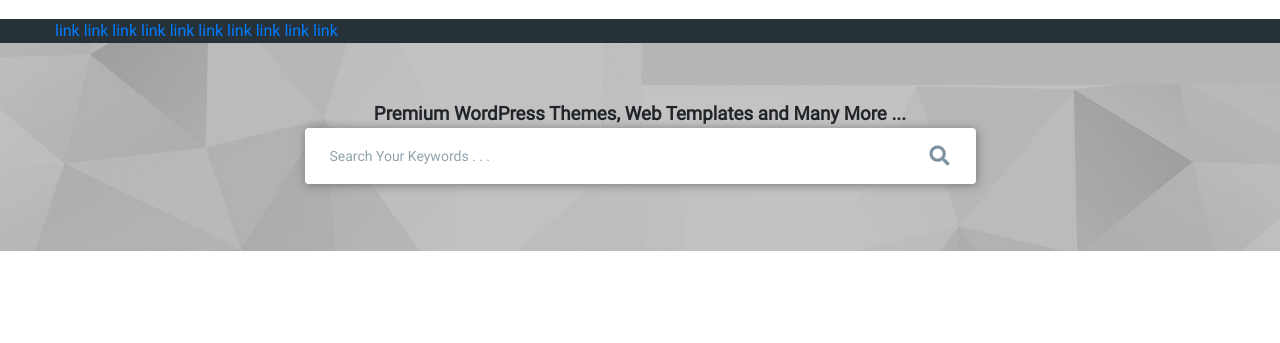
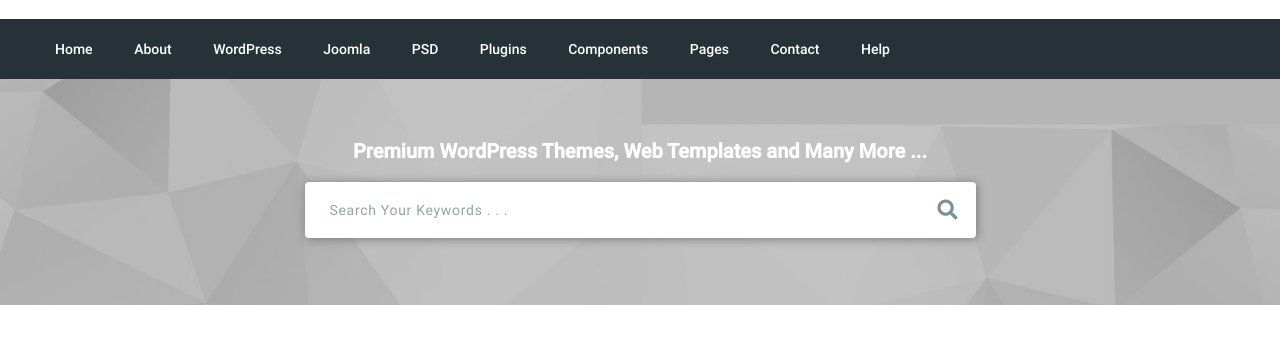
Before and after one commit to Giruta/Second-Project-Store, a website: page app/all-items.html in a window 1280 px wide. Shown: the part 77-420 px from the top of the page. Drawn offline with nearby package versions, Linux system fonts and the light colour scheme.

Commit message:
all-items page: header + inner

```diff
--- a/app/index.html
+++ b/app/all-items.html
@@ -18,7 +18,7 @@
 <header id="header">
     <div class="top-header container d-flex align-items-center">
         <div class="logo">
-            <a href="index.html">
+            <a href="all-items.html">
                 <img src="img/logo.png" alt="">
             </a>
         </div>
@@ -67,16 +67,16 @@
     <div class="bottom-header bg-dark-blue">
         <div class="container">
             <nav class="header-nav">
-                <a href="#">link</a>
-                <a href="#">link</a>
-                <a href="#">link</a>
-                <a href="#">link</a>
-                <a href="#">link</a>
-                <a href="#">link</a>
-                <a href="#">link</a>
-                <a href="#">link</a>
-                <a href="#">link</a>
-                <a href="#">link</a>
+                <a href="#">Home</a>
+                <a href="#">About</a>
+                <a href="#">WordPress</a>
+                <a href="#">Joomla</a>
+                <a href="#">PSD</a>
+                <a href="#">Plugins</a>
+                <a href="#">Components</a>
+                <a href="#">Pages</a>
+                <a href="#">Contact</a>
+                <a href="#">Help</a>
             </nav>
             <!-- /.header-nav -->
         </div>
--- a/app/css/style.css
+++ b/app/css/style.css
@@ -132,6 +132,19 @@
     font-size: 0.875rem;
     font-family: 'Roboto Bold', sans-serif;
 }
+.header-nav {
+    font-family: 'Roboto Medium', sans-serif;
+    font-size: .875rem;
+    line-height: 1.875rem;
+}
+.header-nav a {
+    color: white;
+    padding: 15px 0;
+    display: inline-block;
+}
+.header-nav a + a {
+    margin-left: 38px;
+}
 /*---- header end---- */
 
 /* ---inner start ---*/
@@ -139,6 +152,14 @@
     padding-top: 57px;
     padding-bottom: 67px;
     background: url("../img/small-inner-bg.jpg") no-repeat center / cover;
+}
+.inner-subtitle {
+    color: white;
+    font-family: 'Roboto Medium', sans-serif;
+    font-size: 1.25rem;
+    line-height: 1.875rem;
+    margin-bottom: 16px;
+
 }
 .search-wrap {
     max-width: 671px;
@@ -159,6 +180,7 @@
     padding-right: 50px;
     font-size: 14px;
     color: #90a4ae;
+    letter-spacing: 0.05em;
 }
 .search-input::-webkit-input-placeholder { color: #90a4ae; }
 .search-input::-moz-placeholder          { color: #90a4ae; } /* Firefox 19+ */
@@ -167,10 +189,10 @@
 
 .search-input-btn {
     background-color: transparent;
-    color: #7c939f;
-    font-size: 20px;
+    color: #78909c;
+    font-size: 1.25rem;
     position: absolute;
-    right: 20px;
+    right: 12px;
     top: 50%;
     -webkit-transform: translateY(-50%);
        -moz-transform: translateY(-50%);
--- a/src/css/style.css
+++ b/src/css/style.css
@@ -124,6 +124,19 @@
     font-size: 0.875rem;
     font-family: 'Roboto Bold', sans-serif;
 }
+.header-nav {
+    font-family: 'Roboto Medium', sans-serif;
+    font-size: .875rem;
+    line-height: 1.875rem;
+}
+.header-nav a {
+    color: white;
+    padding: 15px 0;
+    display: inline-block;
+}
+.header-nav a + a {
+    margin-left: 38px;
+}
 /*---- header end---- */
 
 /* ---inner start ---*/
@@ -131,6 +144,14 @@
     padding-top: 57px;
     padding-bottom: 67px;
     background: url("../img/small-inner-bg.jpg") no-repeat center / cover;
+}
+.inner-subtitle {
+    color: white;
+    font-family: 'Roboto Medium', sans-serif;
+    font-size: 1.25rem;
+    line-height: 1.875rem;
+    margin-bottom: 16px;
+
 }
 .search-wrap {
     max-width: 671px;
@@ -147,6 +168,7 @@
     padding-right: 50px;
     font-size: 14px;
     color: #90a4ae;
+    letter-spacing: 0.05em;
 }
 .search-input::-webkit-input-placeholder { color: #90a4ae; }
 .search-input::-moz-placeholder          { color: #90a4ae; } /* Firefox 19+ */
@@ -155,10 +177,10 @@
 
 .search-input-btn {
     background-color: transparent;
-    color: #7c939f;
-    font-size: 20px;
+    color: #78909c;
+    font-size: 1.25rem;
     position: absolute;
-    right: 20px;
+    right: 12px;
     top: 50%;
     transform: translateY(-50%);
 }
```
Also changed, not shown: app/css/bootstrap-reboot.css, app/css/style.min.css.
